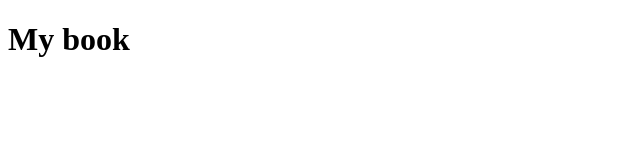
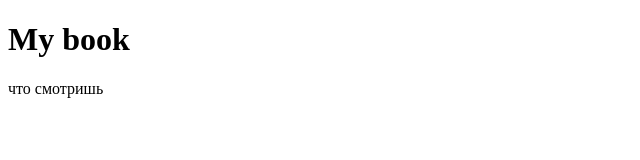
Before and after one commit to RIKARDOyes/Book, a plain HTML site: page index.html in a window 1280 px wide. Shown: the whole page, without its empty margins (0-640 px from the left). Drawn offline with Linux system fonts and the light colour scheme.

Commit message:
Update index.html

```diff
--- a/index.html
+++ b/index.html
@@ -3,5 +3,6 @@
     <head></head>
     <body>
         <h1>My book</h1>
+        <p> что смотришь </p>
     </body>
 </html>
```
